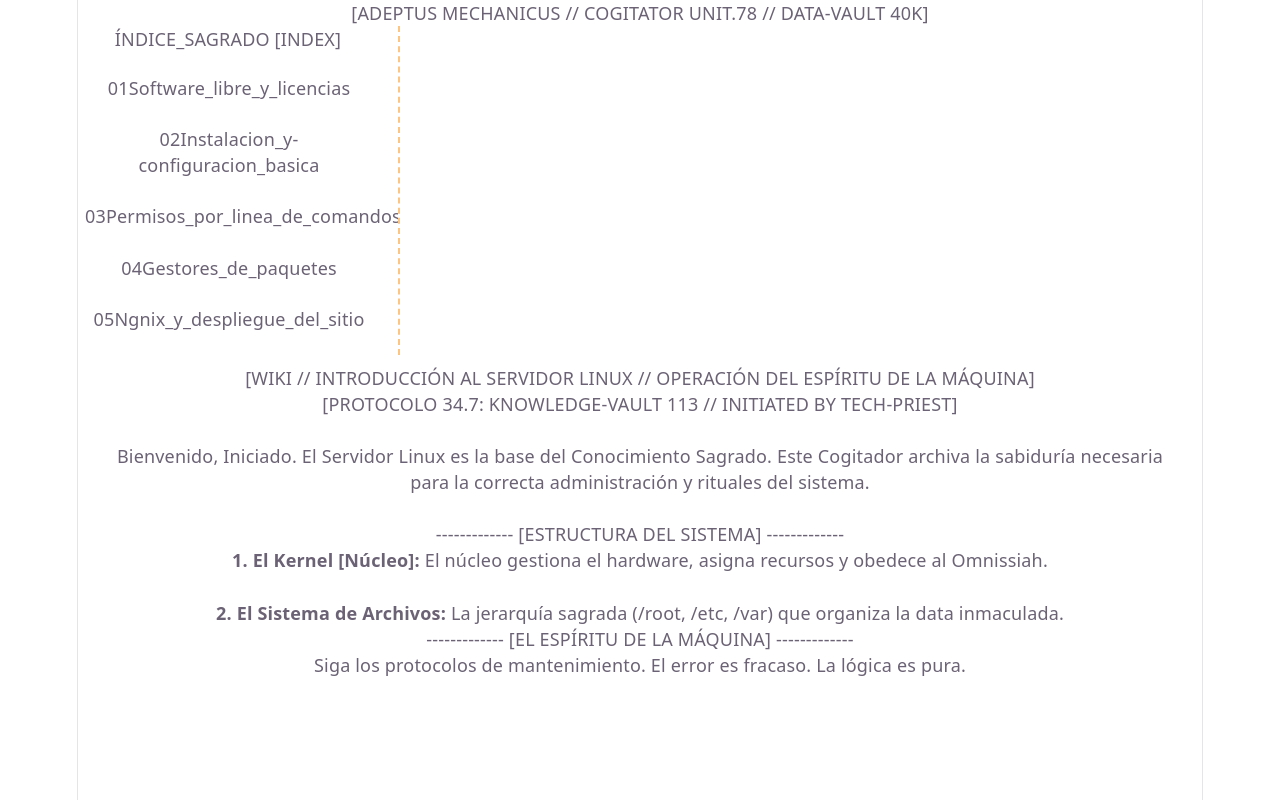
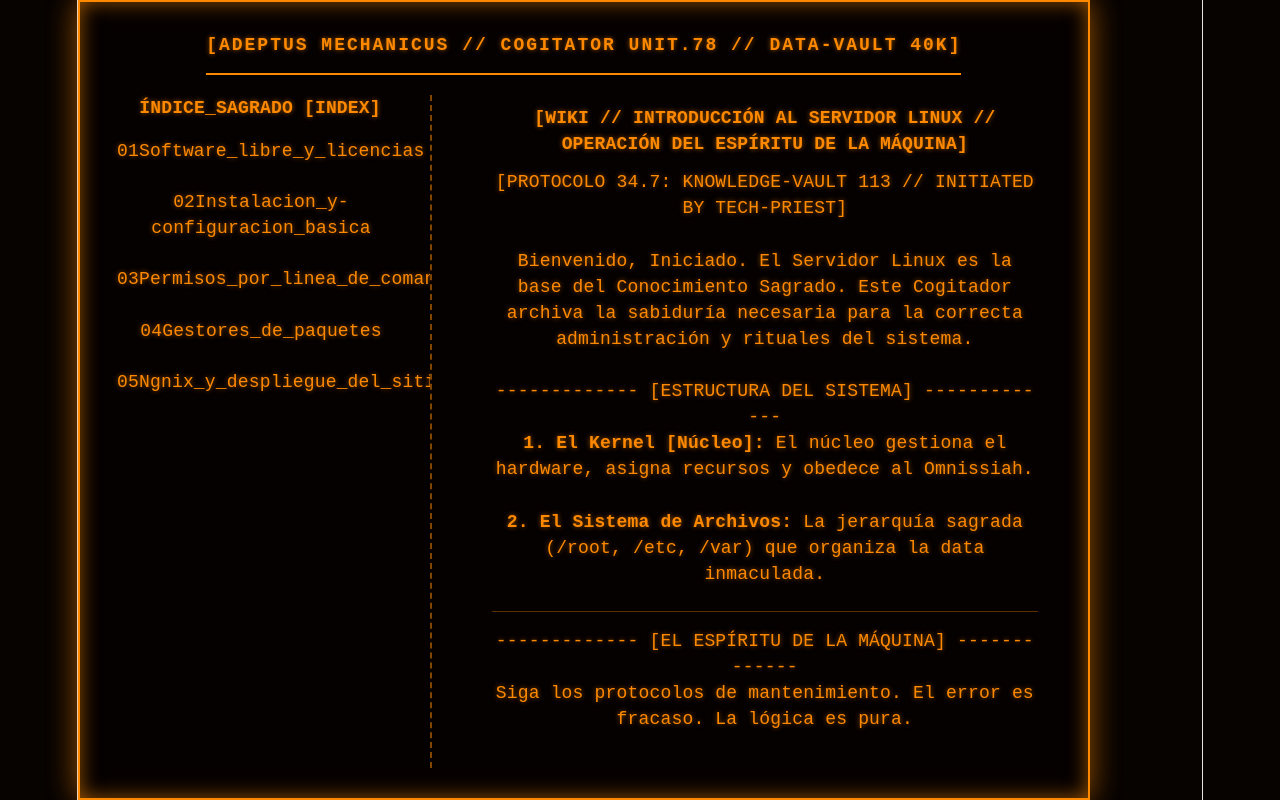
Before and after one commit to MiguelWanderer/AstjosWikilinux., a React (Vite) app: page / in a window 1280 px wide. Built offline with nearby package versions, Linux system fonts and the light colour scheme.

Commit message:
ReNuevo Css con animaciones

```diff
--- a/src/App.css
+++ b/src/App.css
@@ -7,95 +7,35 @@
   --mech-alert: #ff3300;
 }
 
+body {
+  margin: 0;
+  background: var(--mech-dark);
+}
+
+#root {
+  min-height: 100vh;
+}
+
 /* El contenedor maestro que abarca toda la pantalla */
+.cogitator-container,
 .cogitator-viewport {
   position: relative;
   background-color: var(--mech-dark);
   color: var(--mech-orange);
   font-family: 'Courier New', Courier, monospace;
-  height: 100vh;
-  width: 100vw;
+  min-height: 100vh;
+  width: 100%;
   overflow: hidden;
+}
+
+.cogitator-container {
   display: flex;
   align-items: center;
   justify-content: center;
 }
 
-/* Animaciones del Fondo Sagrado (Engranajes) */
-.sacred-cogs-bg {
-  position: absolute;
-  top: 0; left: 0; right: 0; bottom: 0;
-  z-index: 1;
-  opacity: 0.08; /* Muy sutil para no distraer del texto */
-  pointer-events: none;
-  overflow: hidden;
-}
-
-.cog-svg {
-  position: absolute;
-  fill: none;
-  stroke: var(--mech-orange);
-  stroke-width: 2;
-}
-
-.cog-large {
-  width: 800px;
-  height: 800px;
-  top: -250px;
-  right: -250px;
-  animation: spin 60s linear infinite;
-}
-
-.cog-small {
-  width: 400px;
-  height: 400px;
-  bottom: -150px;
-  left: -150px;
-  animation: spin-reverse 40s linear infinite;
-}
-
-/* Efectos de Monitor Antiguo (Superpuestos) */
-.crt-overlay {
-  position: absolute;
-  top: 0; left: 0; right: 0; bottom: 0;
-  z-index: 10;
-  pointer-events: none; /* Crucial para que los clics pasen al texto */
-  background:
-    linear-gradient(rgba(18, 16, 16, 0) 50%, rgba(0, 0, 0, 0.25) 50%),
-    linear-gradient(90deg, rgba(255, 0, 0, 0.03), rgba(0, 255, 0, 0.01), rgba(0, 0, 255, 0.03));
-  background-size: 100% 4px, 3px 100%;
-  box-shadow: inset 0 0 120px rgba(0,0,0,0.95);
-}
-
-/* La línea de escaneo que baja por la pantalla */
-.scanline {
-  position: absolute;
-  top: 0; left: 0; right: 0;
-  height: 8px;
-  background: linear-gradient(to bottom, transparent, rgba(255, 138, 0, 0.4), transparent);
-  opacity: 0.6;
-  animation: scan 6s linear infinite;
-  z-index: 11;
-  pointer-events: none;
-}
-
 /* La Terminal Central */
-.terminal-chassis {
-  position: relative;
-  z-index: 5;
-  width: 90%;
-  max-width: 1400px;
-  height: 85vh;
-  border: 2px solid var(--mech-orange);
-  background-color: rgba(7, 3, 0, 0.85);
-  box-shadow: 0 0 30px var(--mech-glow), inset 0 0 20px var(--mech-glow);
-  padding: 30px;
-  display: flex;
-  flex-direction: column;
-  animation: text-flicker 0.15s infinite;
-  text-shadow: 0 0 5px var(--mech-glow);
-}
-
+.cogitator-header,
 .terminal-header {
   border-bottom: 2px solid var(--mech-orange);
   padding-bottom: 15px;
@@ -107,16 +47,27 @@
   letter-spacing: 2px;
 }
 
-.terminal-header .status-blinker {
-  color: var(--mech-alert);
-  animation: blink 1s step-end infinite;
-}
-
+.cogitator-body,
 .terminal-body {
   display: flex;
   gap: 40px;
   flex: 1;
   overflow: hidden;
+}
+
+.cogitator-container,
+.terminal-chassis {
+  width: min(90%, 1400px);
+  height: 85vh;
+  border: 2px solid var(--mech-orange);
+  background-color: rgba(7, 3, 0, 0.85);
+  box-shadow: 0 0 30px var(--mech-glow), inset 0 0 20px var(--mech-glow);
+  padding: 30px;
+  display: flex;
+  flex-direction: column;
+  animation: text-flicker 0.15s infinite;
+  text-shadow: 0 0 5px var(--mech-glow);
+  box-sizing: border-box;
 }
 
 .sacred-index {
@@ -126,9 +77,15 @@
   overflow-y: auto; /* Permite scroll en el índice si hay muchas páginas */
 }
 
+.section-title {
+  margin-bottom: 12px;
+  font-weight: bold;
+}
+
 .sacred-index ul {
   list-style-type: none;
   padding: 0;
+  margin: 0;
 }
 
 .sacred-index li {
@@ -139,7 +96,8 @@
   transition: all 0.2s ease-in-out;
 }
 
-.sacred-index li:hover, .sacred-index li.active {
+.sacred-index li:hover,
+.sacred-index li.active {
   color: #fff;
   border-left: 2px solid var(--mech-orange);
   background-color: rgba(255, 138, 0, 0.1);
@@ -152,18 +110,70 @@
   overflow-y: auto; /* Scroll para la documentación larga */
 }
 
+.machine-spirit-warning {
+  margin-top: 24px;
+  padding-top: 16px;
+  border-top: 1px solid rgba(255, 138, 0, 0.35);
+}
+
 /* Custom Scrollbar para mantener el estilo */
-::-webkit-scrollbar { width: 10px; }
-::-webkit-scrollbar-track { background: var(--mech-dark); border-left: 1px solid var(--mech-orange); }
-::-webkit-scrollbar-thumb { background: var(--mech-orange); }
+::-webkit-scrollbar {
+  width: 10px;
+}
+
+::-webkit-scrollbar-track {
+  background: var(--mech-dark);
+  border-left: 1px solid var(--mech-orange);
+}
+
+::-webkit-scrollbar-thumb {
+  background: var(--mech-orange);
+}
 
 /* --- Animaciones Keyframes --- */
-@keyframes spin { 100% { transform: rotate(360deg); } }
-@keyframes spin-reverse { 100% { transform: rotate(-360deg); } }
-@keyframes scan { 0% { top: -10%; } 100% { top: 110%; } }
-@keyframes blink { 0%, 100% { opacity: 1; } 50% { opacity: 0; } }
+@keyframes spin {
+  100% {
+    transform: rotate(360deg);
+  }
+}
+
+@keyframes spin-reverse {
+  100% {
+    transform: rotate(-360deg);
+  }
+}
+
+@keyframes scan {
+  0% {
+    top: -10%;
+  }
+
+  100% {
+    top: 110%;
+  }
+}
+
+@keyframes blink {
+  0%,
+  100% {
+    opacity: 1;
+  }
+
+  50% {
+    opacity: 0;
+  }
+}
+
 @keyframes text-flicker {
-  0% { opacity: 0.97; }
-  50% { opacity: 1; }
-  100% { opacity: 0.98; }
+  0% {
+    opacity: 0.97;
+  }
+
+  50% {
+    opacity: 1;
+  }
+
+  100% {
+    opacity: 0.98;
+  }
 }
```
